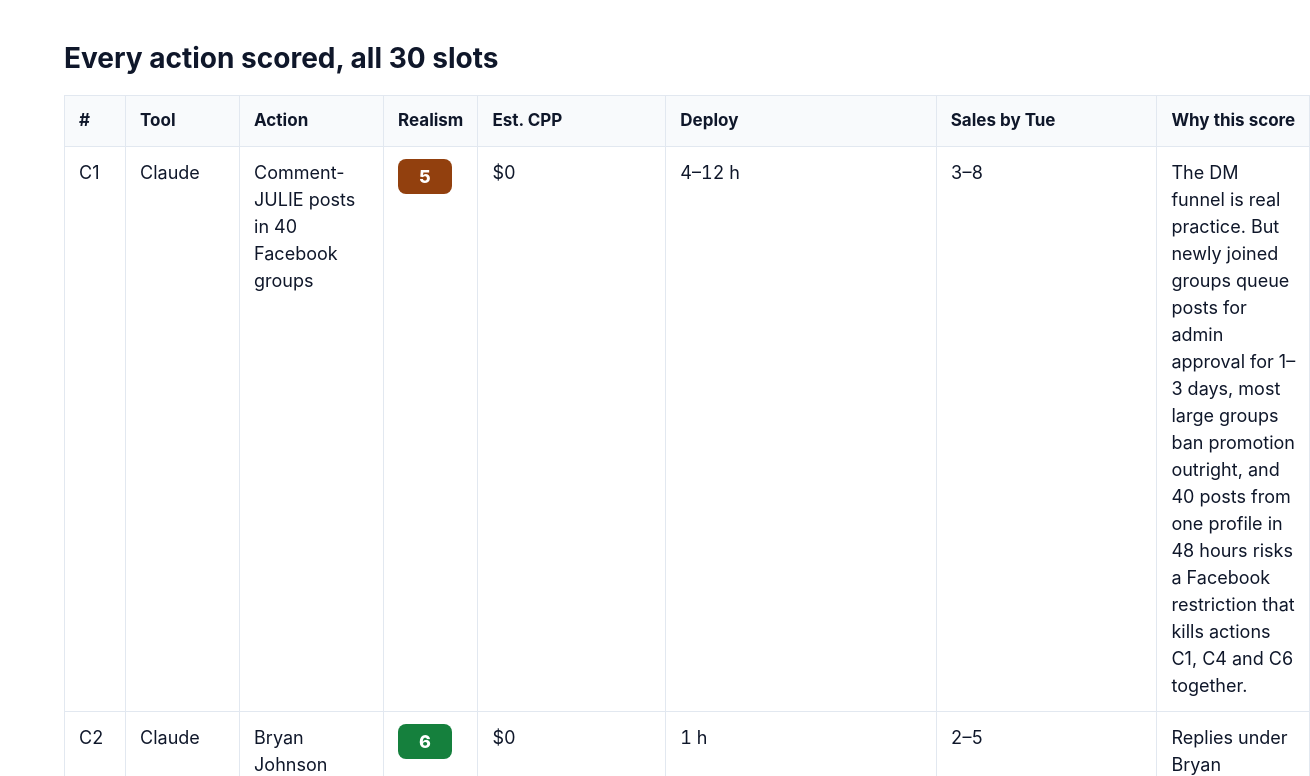
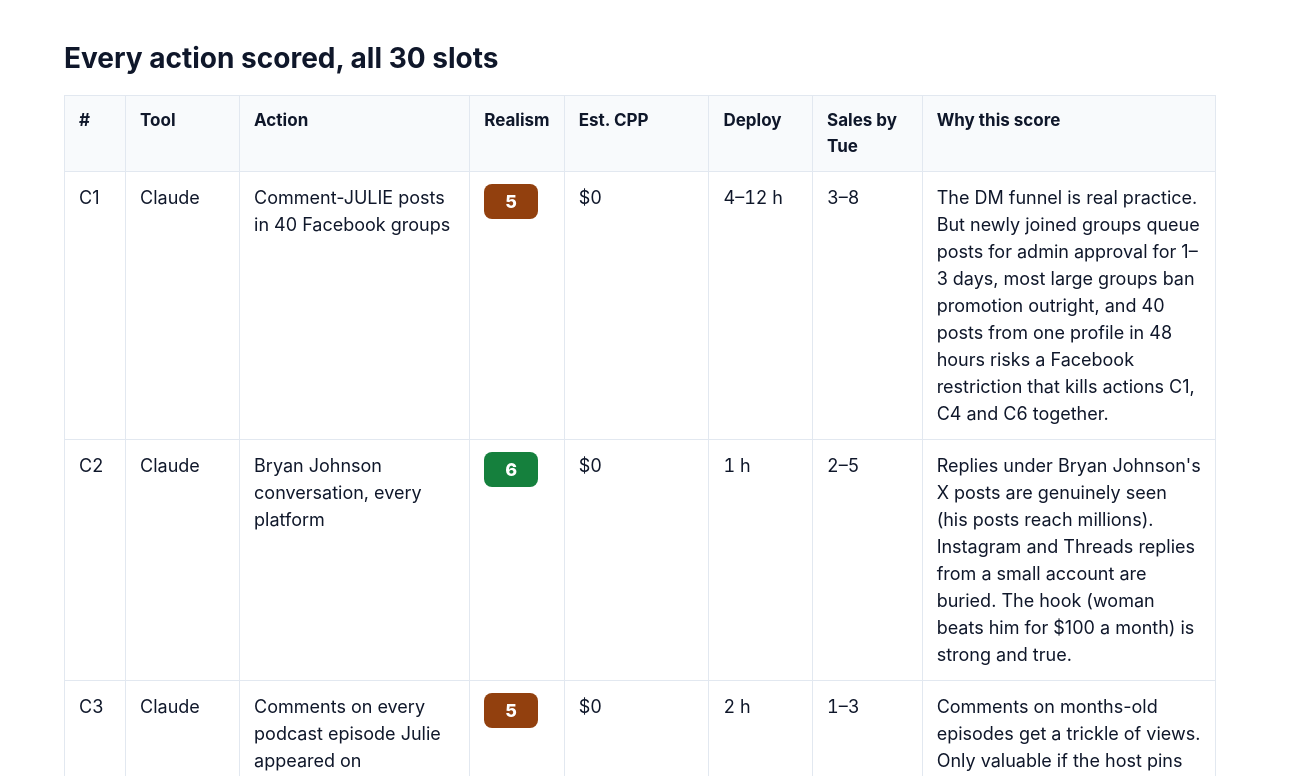
Before and after one commit to gitteromri-ux/masterclass-rfp, a plain HTML site: page index.html in a window 1280 px wide. Shown: the part 2624-3400 px from the top of the page, 1310 px wide, since content can reach past the window. Drawn offline with Linux system fonts and the light colour scheme.

Commit message:
Widen rationale column

```diff
--- a/index.html
+++ b/index.html
@@ -32,7 +32,7 @@
 table{border-collapse:collapse;width:100%;margin:16px 0 28px;font-size:18px}
 th,td{border:1px solid var(--line);padding:12px 14px;vertical-align:top;text-align:left}
 th{background:var(--soft);font-size:17px;text-transform:none}
-td.num{font-variant-numeric:tabular-nums;white-space:nowrap}
+td.num{font-variant-numeric:tabular-nums}
 .s{display:inline-block;min-width:54px;text-align:center;font-weight:800;border-radius:8px;padding:4px 8px;color:#fff}
 .s9,.s8{background:var(--good)}.s7,.s6{background:#15803d}.s5,.s4{background:var(--mid)}.s3,.s2,.s1{background:var(--bad)}
 .pick{background:#ecfdf5;border:2px solid #10b981;border-radius:14px;padding:20px 26px;margin:14px 0}
@@ -104,7 +104,7 @@
 
 <h3>Every action scored, all 30 slots</h3>
 <table>
-<tr><th>#</th><th>Tool</th><th>Action</th><th>Realism</th><th>Est. CPP</th><th>Deploy</th><th>Sales by Tue</th><th>Why this score</th></tr>
+<tr><th style="width:4%">#</th><th style="width:7%">Tool</th><th style="width:20%">Action</th><th style="width:7%">Realism</th><th style="width:8%">Est. CPP</th><th style="width:9%">Deploy</th><th style="width:9%">Sales by Tue</th><th>Why this score</th></tr>
 <tr><td>C1</td><td>Claude</td><td>Comment-JULIE posts in 40 Facebook groups</td><td><span class="s s5">5</span></td><td class="num">$0</td><td class="num">4–12 h</td><td class="num">3–8</td><td>The DM funnel is real practice. But newly joined groups queue posts for admin approval for 1–3 days, most large groups ban promotion outright, and 40 posts from one profile in 48 hours risks a Facebook restriction that kills actions C1, C4 and C6 together.</td></tr>
 <tr><td>C2</td><td>Claude</td><td>Bryan Johnson conversation, every platform</td><td><span class="s s6">6</span></td><td class="num">$0</td><td class="num">1 h</td><td class="num">2–5</td><td>Replies under Bryan Johnson's X posts are genuinely seen (his posts reach millions). Instagram and Threads replies from a small account are buried. The hook (woman beats him for $100 a month) is strong and true.</td></tr>
 <tr><td>C3</td><td>Claude</td><td>Comments on every podcast episode Julie appeared on</td><td><span class="s s5">5</span></td><td class="num">$0</td><td class="num">2 h</td><td class="num">1–3</td><td>Comments on months-old episodes get a trickle of views. Only valuable if the host pins it, which Claude's plan does not request.</td></tr>
```
